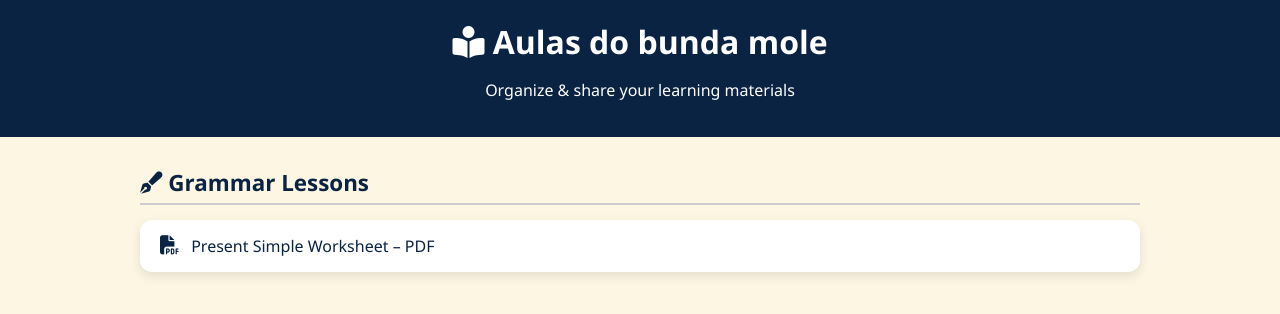
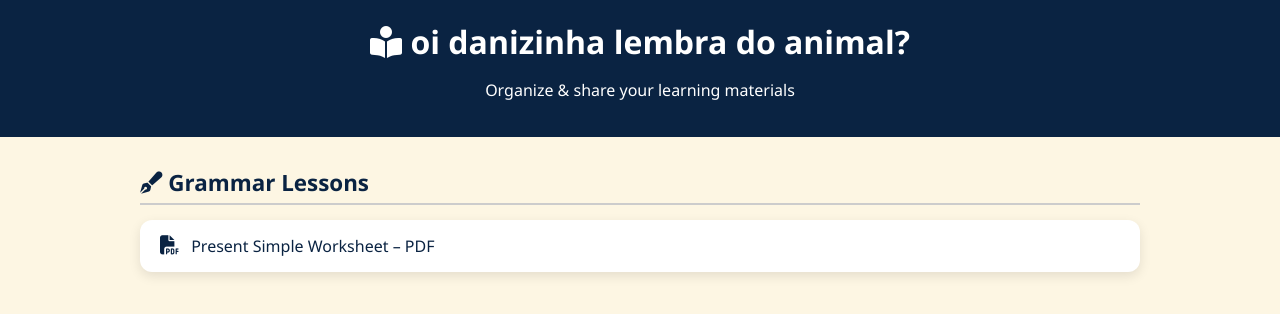
Before and after one commit to lgsx07/english-class, a plain HTML site: page index.html in a window 1280 px wide. Drawn offline with Linux system fonts and the light colour scheme.

Commit message:
Update index.html

```diff
--- a/index.html
+++ b/index.html
@@ -86,7 +86,7 @@
 <body>
 
   <header>
-    <h1><i class="fas fa-book-reader"></i> Aulas do bunda mole</h1>
+    <h1><i class="fas fa-book-reader"></i> oi danizinha lembra do animal?</h1>
     <p>Organize & share your learning materials</p>
   </header>
 
```
